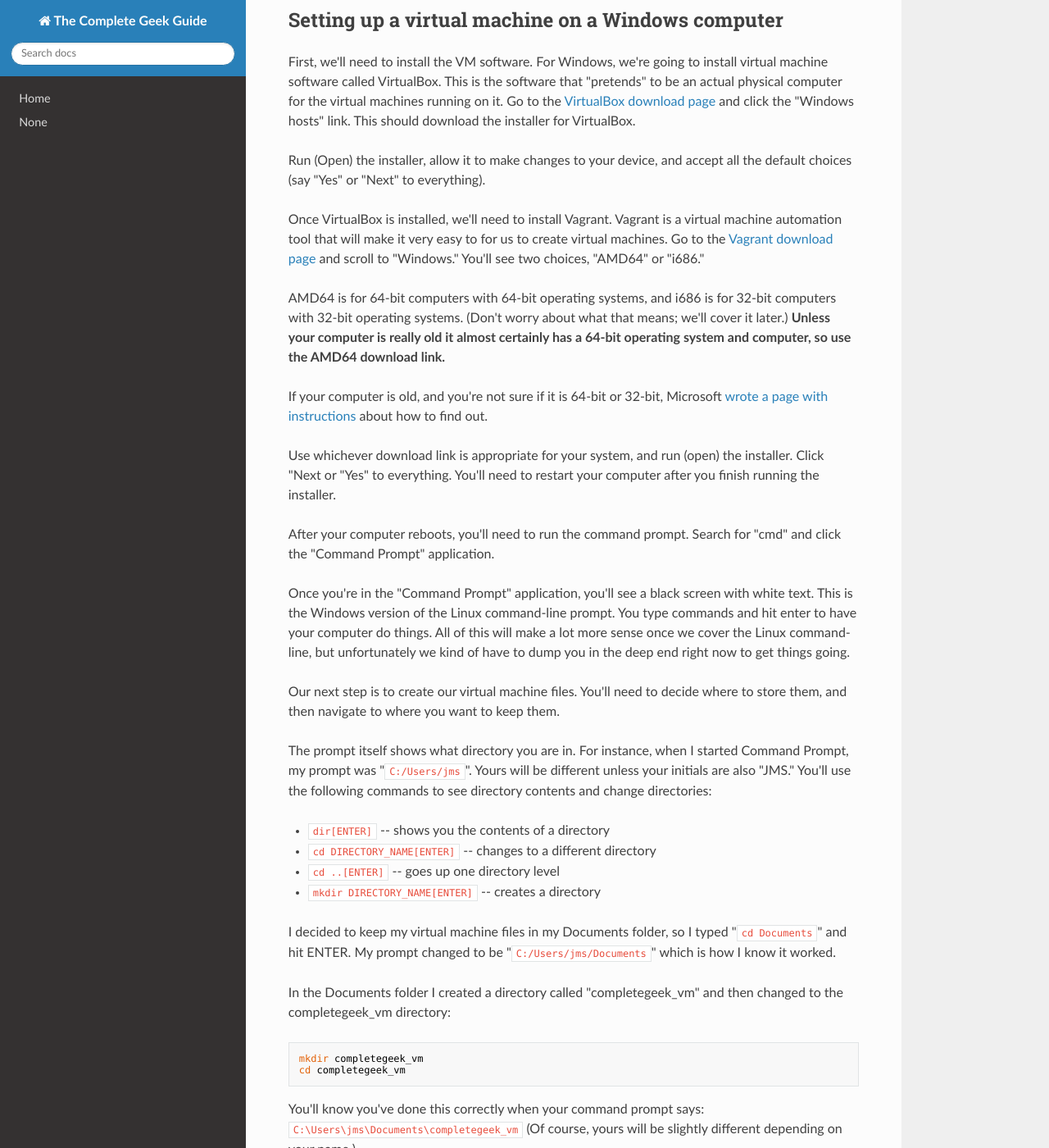
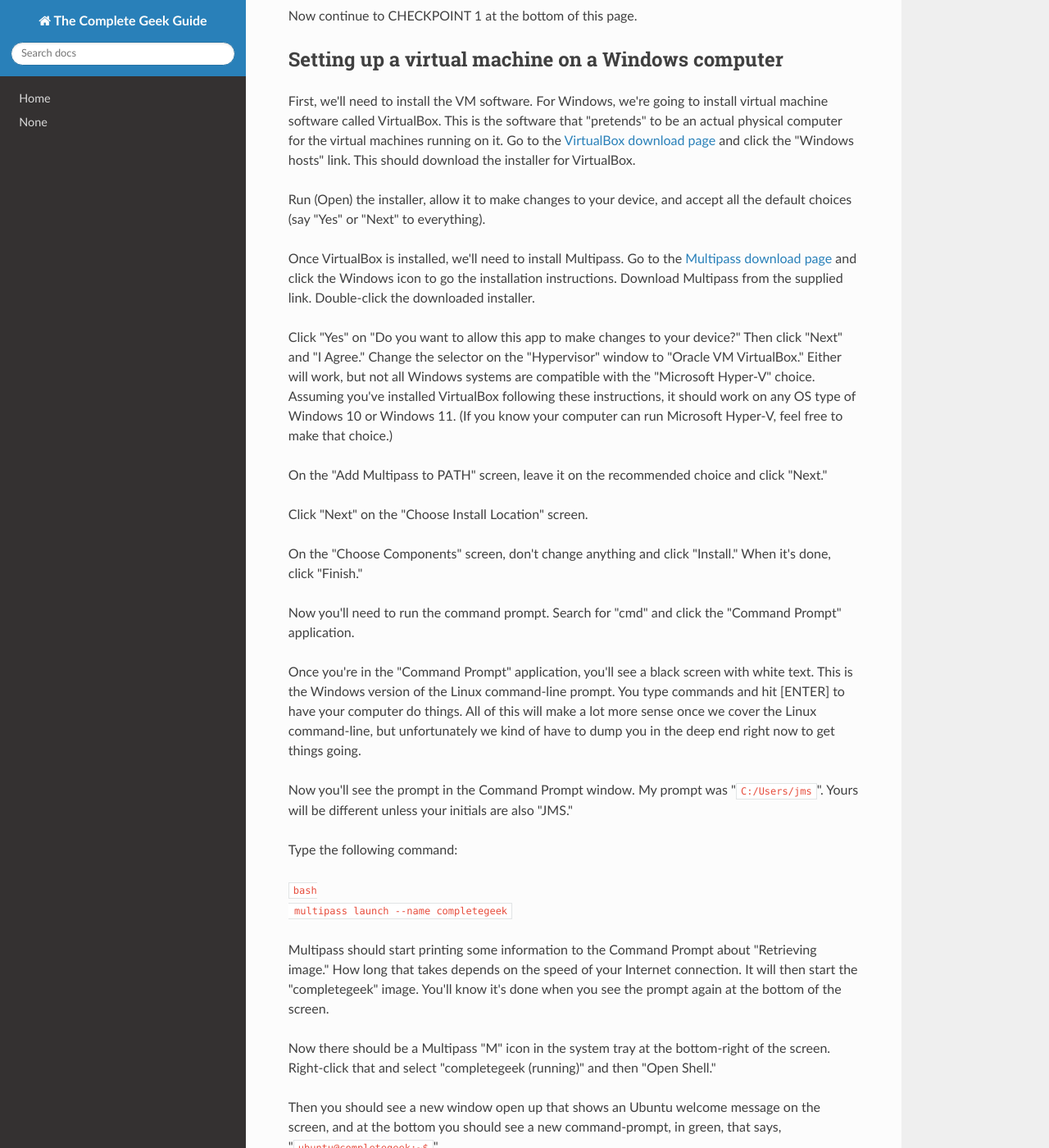
Before and after one commit to CommandLineLabs/completegeek, an MkDocs documentation site: the page built from docs/001-getting-started.md, in a window 1280 px wide and 1400 px high, scrolled down 4261 px. Shown: the whole window at 82% size. Built offline with MkDocs 1.6.1, drawn with Linux system fonts in a browser that asks for light colours; nearby versions of some CDN libraries; some of the changed text lies outside the part shown.

Commit message:
Switching Windows instructions to use Multipass instead of Vagrant.

````diff
--- a/docs/001-getting-started.md
+++ b/docs/001-getting-started.md
@@ -1,4 +1,6 @@
 # Chapter 1: Getting Started
+
+FIXME/TODO: Switch Intel Mac to use Multipass.
 
 ## Introduction
 
@@ -123,64 +125,37 @@
 
 Run (Open) the installer, allow it to make changes to your device, and accept all the default choices (say "Yes" or "Next" to everything).
 
-Once VirtualBox is installed, we'll need to install Vagrant. Vagrant is a virtual machine automation tool that will make it very easy to for us to create virtual machines. Go to the [Vagrant download page](https://developer.hashicorp.com/vagrant/downloads) and scroll to "Windows." You'll see two choices, "AMD64" or "i686."
+Once VirtualBox is installed, we'll need to install Multipass. Go to the [Multipass download page](https://multipass.run/install) and click the Windows icon to go the installation instructions. Download Multipass from the supplied link. Double-click the downloaded installer.
 
-AMD64 is for 64-bit computers with 64-bit operating systems, and i686 is for 32-bit computers with 32-bit operating systems. (Don't worry about what that means; we'll cover it later.) **Unless your computer is really old it almost certainly has a 64-bit operating system and computer, so use the AMD64 download link.**
+Click "Yes" on "Do you want to allow this app to make changes to your device?" Then click "Next" and "I Agree." Change the selector on the "Hypervisor" window to "Oracle VM VirtualBox." Either will work, but not all Windows systems are compatible with the "Microsoft Hyper-V" choice. Assuming you've installed VirtualBox following these instructions, it should work on any OS type of Windows 10 or Windows 11. (If you know your computer can run Microsoft Hyper-V, feel free to make that choice.)
 
-If your computer is old, and you're not sure if it is 64-bit or 32-bit, Microsoft [wrote a page with instructions](https://support.microsoft.com/en-us/windows/32-bit-and-64-bit-windows-frequently-asked-questions-c6ca9541-8dce-4d48-0415-94a3faa2e13d) about how to find out.
+On the "Add Multipass to PATH" screen, leave it on the recommended choice and click "Next."
 
-Use whichever download link is appropriate for your system, and run (open) the installer. Click "Next or "Yes" to everything. You'll need to restart your computer after you finish running the installer.
+Click "Next" on the "Choose Install Location" screen.
 
-After your computer reboots, you'll need to run the command prompt. Search for "cmd" and click the "Command Prompt" application.
+On the "Choose Components" screen, don't change anything and click "Install." When it's done, click "Finish."
 
-Once you're in the "Command Prompt" application, you'll see a black screen with white text. This is the Windows version of the Linux command-line prompt. You type commands and hit enter to have your computer do things. All of this will make a lot more sense once we cover the Linux command-line, but unfortunately we kind of have to dump you in the deep end right now to get things going.
+Now you'll need to run the command prompt. Search for "cmd" and click the "Command Prompt" application.
 
-Our next step is to create our virtual machine files. You'll need to decide where to store them, and then navigate to where you want to keep them.
+Once you're in the "Command Prompt" application, you'll see a black screen with white text. This is the Windows version of the Linux command-line prompt. You type commands and hit [ENTER] to have your computer do things. All of this will make a lot more sense once we cover the Linux command-line, but unfortunately we kind of have to dump you in the deep end right now to get things going.
 
-The prompt itself shows what directory you are in. For instance, when I started Command Prompt, my prompt was "`C:/Users/jms`". Yours will be different unless your initials are also "JMS." You'll use the following commands to see directory contents and change directories:
+Now you'll see the prompt in the Command Prompt window. My prompt was "`C:/Users/jms`". Yours will be different unless your initials are also "JMS."
 
-* `dir[ENTER]` -- shows you the contents of a directory
-* `cd DIRECTORY_NAME[ENTER]` -- changes to a different directory
-* `cd ..[ENTER]` -- goes up one directory level
-* `mkdir DIRECTORY_NAME[ENTER]` -- creates a directory
+Type the following command:
 
-I decided to keep my virtual machine files in my Documents folder, so I typed "`cd Documents`" and hit ENTER. My prompt changed to be "`C:/Users/jms/Documents`" which is how I know it worked.
+ ```bash
+ multipass launch --name completegeek
+ ```
 
-In the Documents folder I created a directory called "completegeek_vm" and then changed to the completegeek_vm directory:
+Multipass should start printing some information to the Command Prompt about "Retrieving image." How long that takes depends on the speed of your Internet connection. It will then start the "completegeek" image. You'll know it's done when you see the prompt again at the bottom of the screen.
 
-```bash
-mkdir completegeek_vm
-cd completegeek_vm
-```
+Now there should be a Multipass "M" icon in the system tray at the bottom-right of the screen. Right-click that and select "completegeek (running)" and then "Open Shell."
 
-You'll know you've done this correctly when your command prompt says:
-`C:\Users\jms\Documents\completegeek_vm`
-(Of course, yours will be slightly different depending on your name.)
+Then you should see a new window open up that shows an Ubuntu welcome message on the screen, and at the bottom you should see a new command-prompt, in green, that says, "`ubuntu@completegeek:~$`".
 
-Now we'll type the following command (after every command you'll hit [ENTER]) to create a virtual machine:
+To exit the VM, type "`exit`" and hit ENTER. After you've done that, you can shut down the VM by right-clicking the M icon again in the system tray and selecting "completegeek (running)" and then "Stop."
 
-`vagrant init ubuntu/jammy64`
-
-This should give you a message that "A Vagrantfile has been placed in this directory."
-
-The Vagrantfile is the configuration file for your VM. Now you actually need to create your virtual machine. To do that, you'll type:
-
-`vagrant up`
-
-You'll see some status messages print on your screen. The "Downloading" part may take a while depending on how fast your Internet connection is.
-
-Once that's completed, you've built your first VM! **To connect to it at any time in the future,** you'll change directories to your completegeek_vm directory(if necessary), and issue the command "vagrant ssh":
-
-```bash
-cd C:\Users\jms\Documents\completegeek_vm
-vagrant ssh
-```
-
-You should now see a welcome message on the screen, and at the bottom you should see a new command-prompt, in green, that says, "`vagrant@ubuntu-jammy:~$`".
-
-To exit the VM, type "`exit`" and hit ENTER. After you've done that, you can shut down the VM by typing "`vagrant halt`" and hitting ENTER.
-
-You can start up the VM again any time you want by first making sure you're in the completegeek_vm directory and then typing `vagrant up` again.
+You can start up the VM again any time you want by right-clicking the "M" icon in the system tray, clicking "completegeek" and then clicking "Start."
 
 Now continue to CHECKPOINT 1 at the bottom of this page.
 
````
